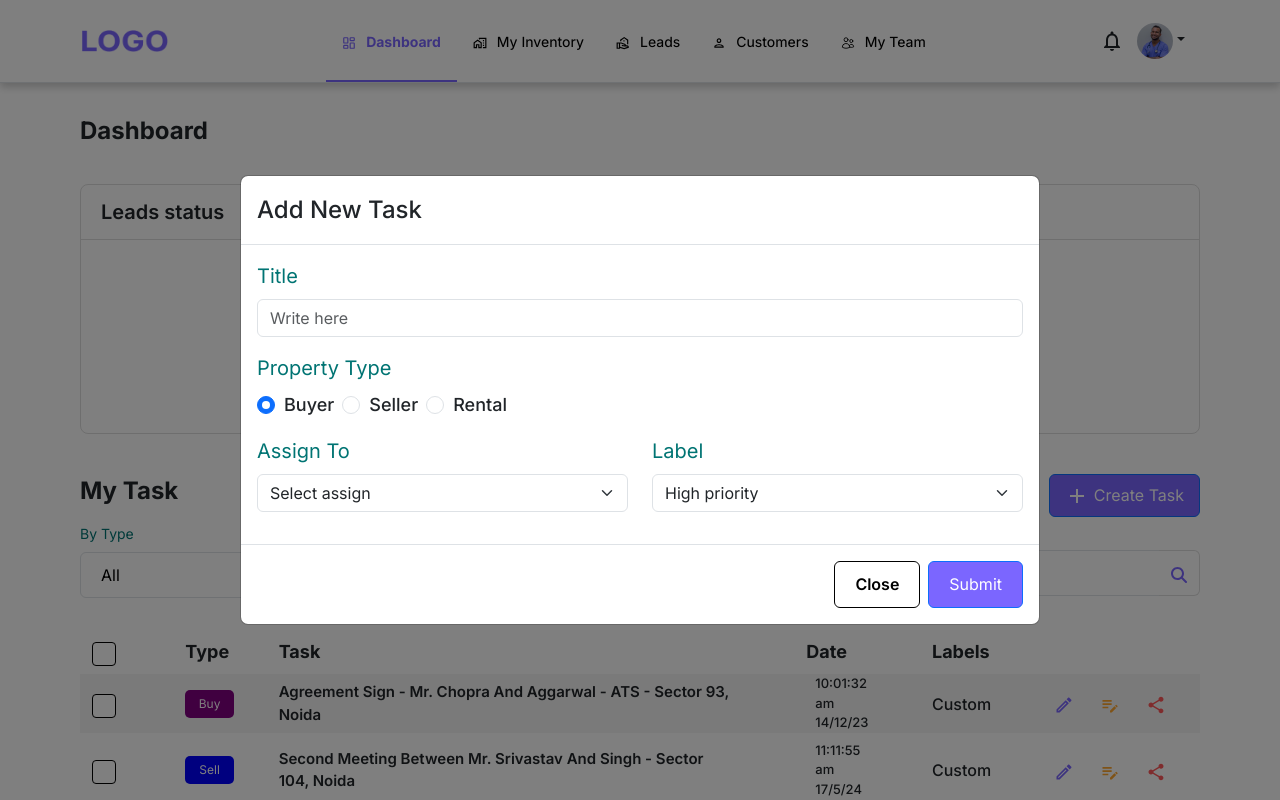
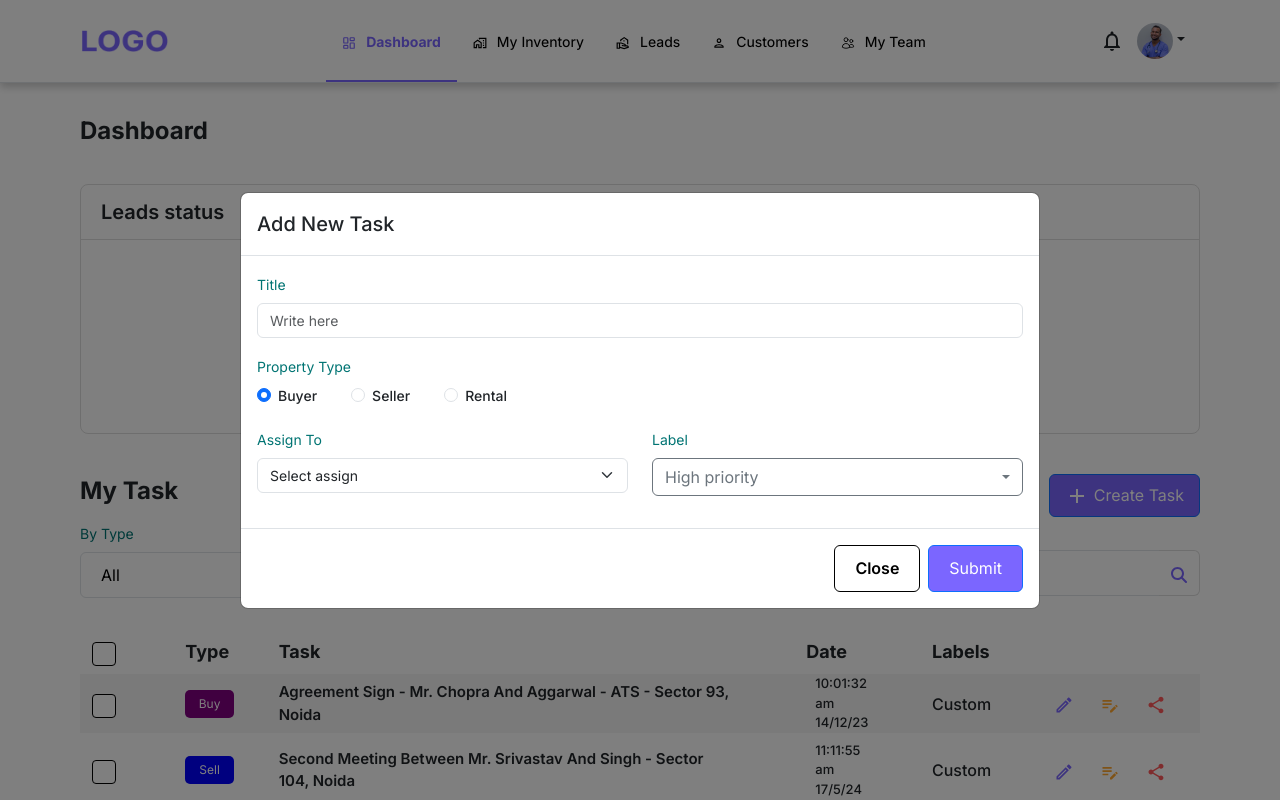
Before and after one commit to hariomsep21/CRM-project, a React (Vite) app in the folder CRM-Project/: page /dashboard in a window 1280 px wide. Both pictures are taken after typing "Sample" into the empty fields and a click on the button "Create Task". Shown: the top 800 px of the page. Built offline with nearby package versions, Linux system fonts and the light colour scheme.

Commit message:
create Add note in dashboard

```diff
--- /dev/null
+++ b/CRM-Project/src/components/Dashboard_comp/AddNoteModal.jsx
@@ -0,0 +1,94 @@
+import React, { useState, useEffect } from "react";
+import { Modal, Button, Form } from "react-bootstrap";
+import { formatDistanceToNow, parse } from "date-fns";
+import style from "./AddNoteModal.module.css";
+
+const AddNoteModal = ({ show, handleClose, task, onSave }) => {
+  const [note, setNote] = useState("");
+  const [formattedDate, setFormattedDate] = useState("");
+
+  useEffect(() => {
+    if (task.date) {
+      const parsedDate = parse(task.date, "hh:mm:ss a dd/MM/yy", new Date());
+      const formatted = formatDistanceToNow(parsedDate, { addSuffix: true });
+      setFormattedDate(formatted);
+    }
+  }, [task.date]);
+
+  const handleNoteChange = (event) => {
+    setNote(event.target.value);
+  };
+
+  const handleSaveNote = () => {
+    onSave(note);
+    setNote("");
+  };
+
+  return (
+    <Modal show={show} onHide={handleClose} size="lg" centered>
+      <Modal.Header>
+        <Modal.Title className={style.addNoteHeading}>Add Note</Modal.Title>
+      </Modal.Header>
+      <Modal.Body>
+        <div>
+          <span
+            className={`${style.typeBtn}`}
+            style={{
+              backgroundColor:
+                task.type === "Sell"
+                  ? "blue"
+                  : task.type === "Buy"
+                  ? "purple"
+                  : task.type === "Rental"
+                  ? "#ffa62f"
+                  : "",
+              color:
+                task.type === "Sell"
+                  ? "white"
+                  : task.type === "Buy"
+                  ? "white"
+                  : task.type === "Rental"
+                  ? "white"
+                  : "",
+            }}
+          >
+            {task.type}
+          </span>
+          <span className={style.dateText}>Created {formattedDate}</span>
+          <div className={style.subheadingTask}>{task.task}</div>
+        </div>
+
+        <Form>
+          <Form.Group controlId="formNote">
+            <Form.Control
+              as="textarea"
+              rows={4}
+              value={note}
+              onChange={handleNoteChange}
+              style={{ marginTop: 20 }}
+              placeholder="Write here"
+            />
+          </Form.Group>
+        </Form>
+      </Modal.Body>
+      <Modal.Footer>
+        <Button
+          variant=""
+          onClick={handleClose}
+          className={style.addnoteCancelBtn}
+        >
+          Cancel
+        </Button>
+        <Button
+          variant="primary"
+          onClick={handleSaveNote}
+          className={style.addnoteSubmitBtn}
+        >
+          Submit
+        </Button>
+      </Modal.Footer>
+    </Modal>
+  );
+};
+
+export default AddNoteModal;
--- /dev/null
+++ b/CRM-Project/src/components/Dashboard_comp/AddNoteModal.module.css
@@ -0,0 +1,35 @@
+.addNoteHeading {
+  font-size: 20px;
+  font-weight: 600;
+}
+
+.typeBtn {
+  padding: 3px 20px;
+  margin-bottom: 10px;
+  border-radius: 2px;
+  text-align: center;
+  font-size: 12px;
+}
+
+.addnoteCancelBtn {
+  border: 1px solid var(--default-bcolor);
+  color: var(--default-text-color);
+  font-weight: 600;
+}
+
+.addnoteSubmitBtn {
+  font-size: 16px;
+  background-color: var(--primary-bg-color);
+}
+
+.dateText {
+  padding-left: 10px;
+  font-size: 12px;
+  color: var(--filter-text-color);
+}
+
+.subheadingTask {
+  padding-top: 8px;
+  font-size: 16px;
+  font-weight: 700;
+}
--- a/CRM-Project/src/components/Dashboard_comp/CreateTask.jsx
+++ b/CRM-Project/src/components/Dashboard_comp/CreateTask.jsx
@@ -50,7 +50,9 @@ const CreateTask = () => {
       </Button>
       <Modal show={show} onHide={handleClose} size="lg" centered>
         <Modal.Header>
-          <Modal.Title>Add New Task</Modal.Title>
+          <Modal.Title className={style.createTaskHeading}>
+            Add New Task
+          </Modal.Title>
         </Modal.Header>
         <Modal.Body>
           <Form>
@@ -62,6 +64,7 @@ const CreateTask = () => {
                 name="title"
                 value={title}
                 onChange={handleChange}
+                className={style.createTaskInputField}
               />
             </Form.Group>
             <Form.Group className="mb-3" controlId="formBasicProperty">
@@ -87,6 +90,7 @@ const CreateTask = () => {
                   value="Seller"
                   checked={propertyType === "Seller"}
                   onChange={handleChange}
+                  className={style.radio}
                 />
                 <Form.Check
                   type="radio"
@@ -96,6 +100,7 @@ const CreateTask = () => {
                   value="Rental"
                   checked={propertyType === "Rental"}
                   onChange={handleChange}
+                  className={style.radio}
                 />
               </div>
             </Form.Group>
@@ -110,7 +115,7 @@ const CreateTask = () => {
                     name="assignTo"
                     value={assignTo}
                     onChange={handleChange}
-                    className="w-100"
+                    className={`w-100 ${style.createTaskInputField}`}
                   >
                     <option value="">Select assign</option>
                     <option value="Action">Action</option>
@@ -122,41 +127,49 @@ const CreateTask = () => {
               <Col md={6}>
                 <Form.Group className="mb-3" controlId="formBasicLabel">
                   <Form.Label className={`${style.heading}`}>Label</Form.Label>
-                  <Form.Select
-                    aria-label="Default select example"
-                    name="label"
-                    value={label}
-                    onChange={handleChange}
-                    className="w-100"
+                  <DropdownButton
+                    variant="outline-secondary"
+                    title={label}
+                    className={`${style.createTaskInputField} ${style.fullWidthDropdownButton}`}
                   >
-                    <option
-                      value="High priority"
+                    <Dropdown.Item
+                      onClick={() => setLabel("High priority")}
                       style={{
                         color: label === "High priority" ? "black" : "",
+                        fontWeight: label === "High priority" ? "bold" : "",
                       }}
+                      className="pt-2 pb-2"
                     >
                       High priority
-                    </option>
-                    <option
-                      value="Medium priority"
+                    </Dropdown.Item>
+                    <Dropdown.Item
+                      onClick={() => setLabel("Medium priority")}
                       style={{
                         color: label === "Medium priority" ? "black" : "",
+                        fontWeight: label === "Medium priority" ? "bold" : "",
                       }}
+                      className="pt-2 pb-2"
                     >
                       Medium priority
-                    </option>
-                    <option
-                      value="Low priority"
-                      style={{ color: label === "Low priority" ? "black" : "" }}
+                    </Dropdown.Item>
+                    <Dropdown.Item
+                      onClick={() => setLabel("Low priority")}
+                      style={{
+                        color: label === "Low priority" ? "black" : "",
+                        fontWeight: label === "Low priority" ? "bold" : "",
+                      }}
+                      className="pt-2 pb-2"
                     >
                       Low priority
-                    </option>
-                    <option value="Custom level">
-                      {" "}
+                    </Dropdown.Item>
+                    <Dropdown.Item
+                      onClick={() => setLabel("Custom level")}
+                      className={style.customLevelItem}
+                    >
                       <MdAdd />
                       Add Custom label
-                    </option>
-                  </Form.Select>
+                    </Dropdown.Item>
+                  </DropdownButton>
                   {label === "Custom level" && (
                     <Form.Control
                       type="text"
@@ -164,6 +177,7 @@ const CreateTask = () => {
                       name="customLevel"
                       value={customLevel}
                       onChange={handleChange}
+                      className={`${style.createTaskInputField}`}
                     />
                   )}
                 </Form.Group>
--- a/CRM-Project/src/components/Dashboard_comp/CreateTask.module.css
+++ b/CRM-Project/src/components/Dashboard_comp/CreateTask.module.css
@@ -1,6 +1,10 @@
 .dropdownBtn {
   width: 100%;
   border: 1px solid var(--default-bcolor);
+}
+
+.createTaskHeading {
+  font-size: 20px !important;
 }
 
 .dropdownBtn .dropdown-toggle {
@@ -10,8 +14,12 @@
   justify-content: space-between
 }
 
-.checkbox {
-  font-size: 20px;
+.createTaskInputField {
+  font-size: 14px !important;
+}
+
+.radio {
+  font-size: 14px;
 }
 
 .btnTask {
@@ -27,7 +35,7 @@
 
 .heading {
   color: var(--filter-text-color);
-  font-size: 20px;
+  font-size: 14px;
 }
 
 
@@ -53,3 +61,19 @@
   font-size: 18px;
   font-weight: 500;
 }
+
+.createTaskInputField button {
+  width: 100%;
+  display: flex;
+  justify-content: space-between;
+  align-items: center;
+
+}
+
+.createTaskInputField div {
+  width: 372px !important;
+}
+
+.customLevelItem {
+  color: var(--primary-text-color);
+}
--- a/CRM-Project/src/components/Dashboard_comp/Table.jsx
+++ b/CRM-Project/src/components/Dashboard_comp/Table.jsx
@@ -1,14 +1,16 @@
+// Table.js
+
 import React, { useState } from "react";
-import style from "./Table.module.css";
 import { MdOutlineEdit, MdShare, MdEditNote } from "react-icons/md";
 import { Modal, Button, Form } from "react-bootstrap";
+import AddNoteModal from "./AddNoteModal";
+import style from "./Table.module.css";
 
-function Table() {
+const Table = () => {
   const [showNoteModal, setShowNoteModal] = useState(false);
   const [currentTaskId, setCurrentTaskId] = useState(null);
   const [note, setNote] = useState("");
-
-  const tasks = [
+  const [tasks, setTasks] = useState([
     {
       id: 1,
       type: "Buy",
@@ -37,29 +39,29 @@ function Table() {
       date: "11:11:55 am 17/5/24",
       labels: "Custom",
     },
-  ];
+  ]);
 
   const handleEditNotes = (taskId) => {
-    setCurrentTaskId(taskId); // Set the current task ID
-    setShowNoteModal(true); // Show the note modal
+    setCurrentTaskId(taskId);
+    setShowNoteModal(true);
   };
 
-  // Function to handle closing the note modal
   const handleCloseNoteModal = () => {
-    setShowNoteModal(false); // Hide the note modal
-    setCurrentTaskId(null); // Clear the current task ID
+    setShowNoteModal(false);
+    setCurrentTaskId(null);
+    setNote("");
   };
 
-  // Function to handle changes in the note textarea
+  const handleSaveNote = (newNote) => {
+    const updatedTasks = tasks.map((task) =>
+      task.id === currentTaskId ? { ...task, note: newNote } : task
+    );
+    setTasks(updatedTasks);
+    handleCloseNoteModal();
+  };
+
   const handleNoteChange = (event) => {
     setNote(event.target.value);
-  };
-
-  // Function to handle saving the note
-  const handleSaveNote = () => {
-    // Implement save logic here
-    console.log("Note saved:", note);
-    handleCloseNoteModal();
   };
 
   return (
@@ -79,7 +81,7 @@ function Table() {
         <div className={`col-md-2 ${style.mytask_table_title}`}></div>
       </div>
 
-      {tasks.map((task, index) => (
+      {tasks.map((task) => (
         <div
           key={task.id}
           className={`row mt-2 align-items-center ${style.row}`}
@@ -109,12 +111,8 @@ function Table() {
                     : task.type === "Buy"
                     ? "white"
                     : task.type === "Rental"
-                    ? "White"
+                    ? "white"
                     : "",
-                textAlign: "center",
-                padding: "5px 10px",
-                borderRadius: "5px",
-                fontSize: "12px",
               }}
             >
               {task.type}
@@ -139,46 +137,14 @@ function Table() {
         </div>
       ))}
 
-      {/* Note Form Modal */}
-
-      <Modal show={showNoteModal} onHide={handleCloseNoteModal} centered>
-        <Modal.Header>
-          <Modal.Title>Add Note</Modal.Title>
-        </Modal.Header>
-        <Modal.Body>
-          <div>
-            <span className={`${style.typeBtn}`}>
-              {tasks.find((task) => task.id === currentTaskId)?.type}
-            </span>
-            <div className={`${style.subheadingTask}`}>
-              {tasks.find((task) => task.id === currentTaskId)?.task}
-            </div>
-          </div>
-
-          <Form>
-            <Form.Group controlId="formNote">
-              <Form.Control
-                as="textarea"
-                rows={4}
-                value={note}
-                onChange={handleNoteChange}
-                style={{ marginTop: 20 }}
-                placeholder="Write here"
-              />
-            </Form.Group>
-          </Form>
-        </Modal.Body>
-        <Modal.Footer>
-          <Button variant="secondary" onClick={handleCloseNoteModal}>
-            Cancel
-          </Button>
-          <Button variant="primary" onClick={handleSaveNote}>
-            Save Note
-          </Button>
-        </Modal.Footer>
-      </Modal>
+      <AddNoteModal
+        show={showNoteModal}
+        handleClose={handleCloseNoteModal}
+        task={tasks.find((task) => task.id === currentTaskId) || {}}
+        onSave={handleSaveNote}
+      />
     </div>
   );
-}
+};
 
 export default Table;
--- a/CRM-Project/src/components/Dashboard_comp/Table.module.css
+++ b/CRM-Project/src/components/Dashboard_comp/Table.module.css
@@ -32,10 +32,11 @@
 }
 
 .typeBtn {
-  padding: 2px 10px;
+  padding: 5px 10px;
   border-radius: 5px;
   width: 70%;
   text-align: center;
+  font-size: 12px;
 }
 
 .editIcon,
```
